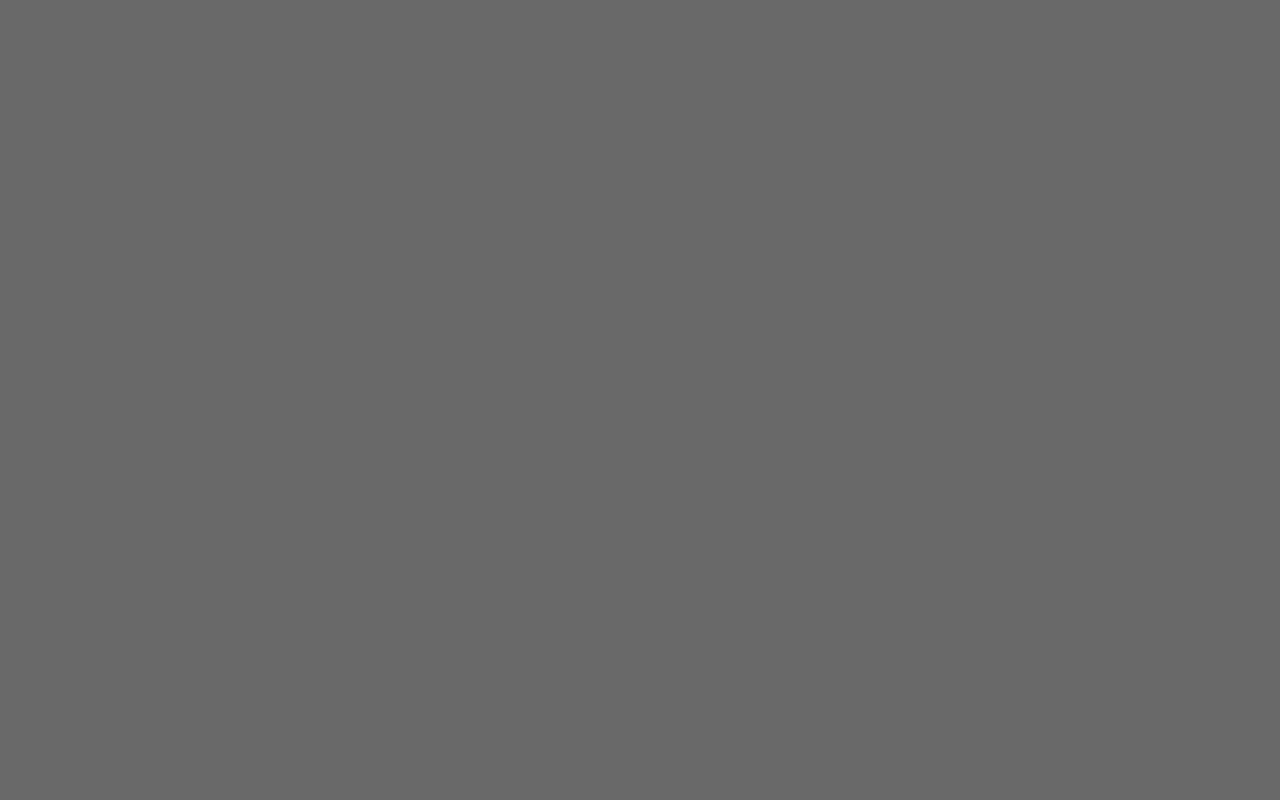
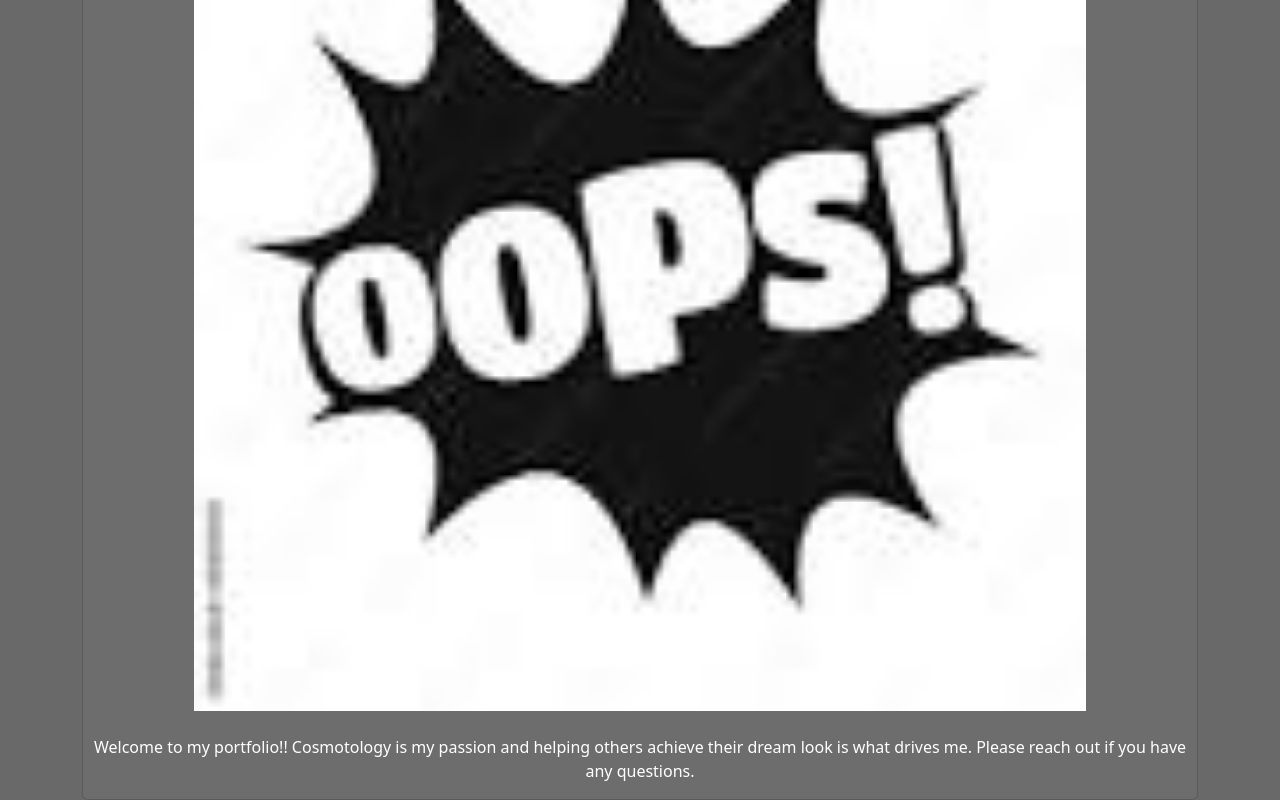
Before and after one commit to Neoj1sec142/stylist_portfolio, a React (Create React App) app in the folder client/: page / in a window 1280 px wide. Shown: the part 365-1165 px from the top of the page. Before the commit the page ends 800 px from the top, so only its background shows below. Built offline with nearby package versions, Linux system fonts and the light colour scheme; the HTML template or start-up script is replaced by a standard one.

Commit message:
added emailjs component

```diff
--- a/client/src/pages/Main.js
+++ b/client/src/pages/Main.js
@@ -1,7 +1,22 @@
+const oops = require('../assets/oops.png')
 
 const Main = () => {
     return(
-        <div>Main Page</div>
+        <div className="container">
+            <br></br>
+            <div className="card">
+                <br></br>
+                <h1>Licensed Cosmotologist</h1>
+                <br></br>
+                <img src={oops} id='main-img' alt='nopic'/>
+                <br></br>
+                <p>
+                    Welcome to my portfolio!! Cosmotology is my passion and
+                    helping others achieve their dream look is what drives me.
+                    Please reach out if you have any questions.
+                </p>
+            </div>
+        </div>
     )
 }
 export default Main
--- a/client/src/styles/App.css
+++ b/client/src/styles/App.css
@@ -11,3 +11,13 @@ div.card{
     text-align: center;
     background-color: rgba(113, 112, 112, 0.716);
 }
+
+p{
+    color: white;
+}
+
+img#main-img{
+    width: 80%;
+    margin-right: 10%;
+    margin-left: 10%;
+}
```
Also changed, not shown: client/src/components/Email.jsx (added, +34 -0 lines), client/src/assets/oops.png (added), 1 other file (tests, documents, lock files or other folders).
